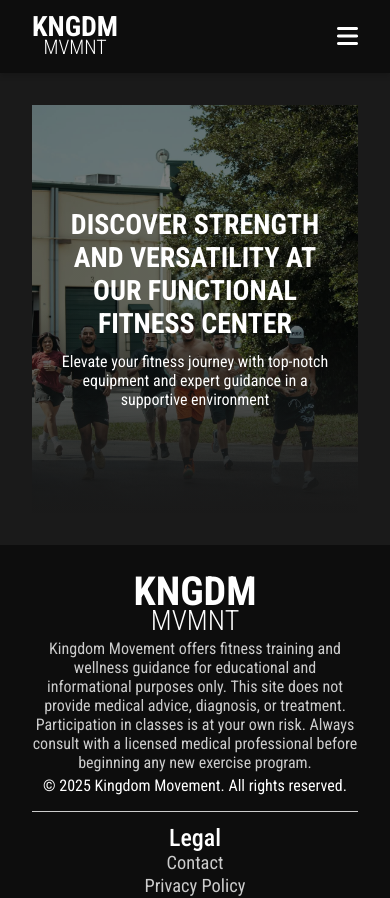
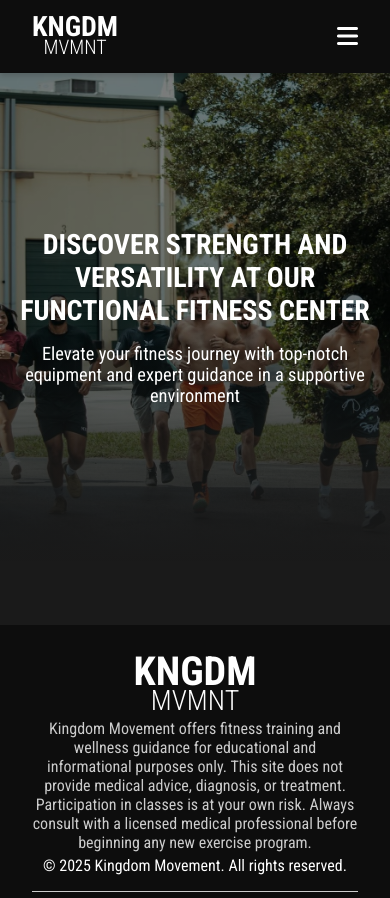
Before and after one commit to gilmerperez/kingdom-movement, a React (Vite) app: page /schedule in a window 390 px wide. Shown: the top 898 px of the page. Built offline with nearby package versions, Linux system fonts and the light colour scheme.

Commit message:
Made banner stretch horizontally and fixed image aspect ratio

```diff
--- a/src/pages/Schedule/Schedule.jsx
+++ b/src/pages/Schedule/Schedule.jsx
@@ -10,8 +10,7 @@ function Schedule() {
 
   return (
     <>
-      <main>
-        <section className={styles.scheduleContainer}>
+      {/* Hero Banner */}
       <section className={styles.heroBanner}>
         <div className={styles.heroImage}>
           <img src={runningImage} alt="People running together" />
@@ -19,14 +18,14 @@ function Schedule() {
             <div className={styles.heroContent}>
               <h1>DISCOVER STRENGTH AND VERSATILITY AT OUR FUNCTIONAL FITNESS CENTER</h1>
               <p>
-                    Elevate your fitness journey with top-notch equipment and expert guidance in a supportive
-                    environment
+                Elevate your fitness journey with top-notch equipment and expert guidance in a supportive environment
               </p>
             </div>
           </div>
         </div>
       </section>
-        </section>
+      <main>
+        <section className={styles.scheduleContainer}></section>
       </main>
     </>
   );
--- a/src/pages/Schedule/Schedule.module.css
+++ b/src/pages/Schedule/Schedule.module.css
@@ -1,14 +1,3 @@
-.scheduleContainer {
-  width: 100%;
-  display: flex;
-  margin: 0 auto;
-  max-width: 1200px;
-  text-align: center;
-  align-items: center;
-  flex-direction: column;
-  justify-content: center;
-}
-
 .heroBanner {
   width: 100%;
   overflow: hidden;
@@ -47,6 +36,9 @@
 .heroContent {
   z-index: 2;
   padding: 2rem;
+  margin: 0 auto;
+  max-width: 1200px;
+  text-align: center;
   color: hsl(0, 0%, 100%);
 }
 
@@ -61,6 +53,17 @@
   font-size: 1.75rem;
 }
 
+.scheduleContainer {
+  width: 100%;
+  display: flex;
+  margin: 0 auto;
+  max-width: 1200px;
+  text-align: center;
+  align-items: center;
+  flex-direction: column;
+  justify-content: center;
+}
+
 @media (max-width: 768px) {
   .heroImage {
     padding-bottom: 125%;
@@ -72,32 +75,21 @@
 
   .heroContent h1 {
     font-size: 2.25rem;
-    margin-bottom: 0.75rem;
   }
   .heroContent p {
-    font-size: 1.25rem;
-  }
-}
-
-@media (min-width: 769px) and (max-width: 1024px) {
-  .heroContent h1 {
-    font-size: 2rem;
-  }
-
-  .heroContent p {
-    font-size: 1.125rem;
+    font-size: 1.5rem;
   }
 }
 
 @media (max-width: 480px) {
   .heroContent {
-    padding: 1.5rem;
+    padding: 1.25rem;
   }
 
   .heroContent h1 {
     font-size: 1.75rem;
   }
   .heroContent p {
-    font-size: 1rem;
+    font-size: 1.15rem;
   }
 }
```
Also changed, not shown: src/assets/images/running.jpg, src/assets/inspiration/schedule.jpg (added). Lines whose indentation alone changed are shown as unchanged.
